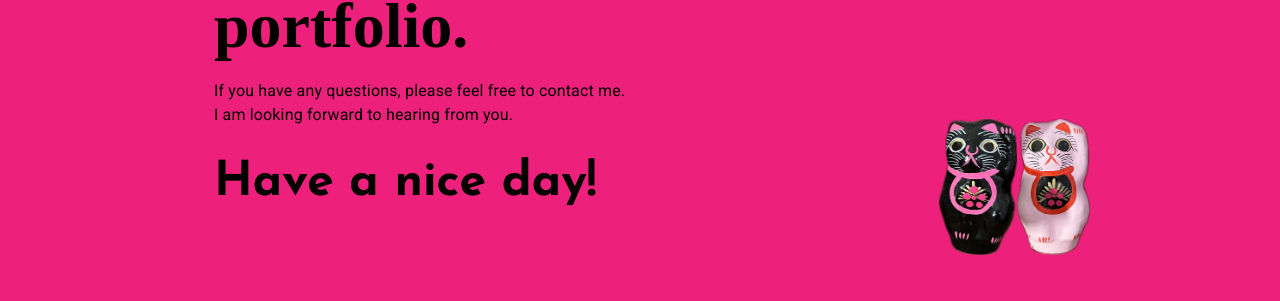
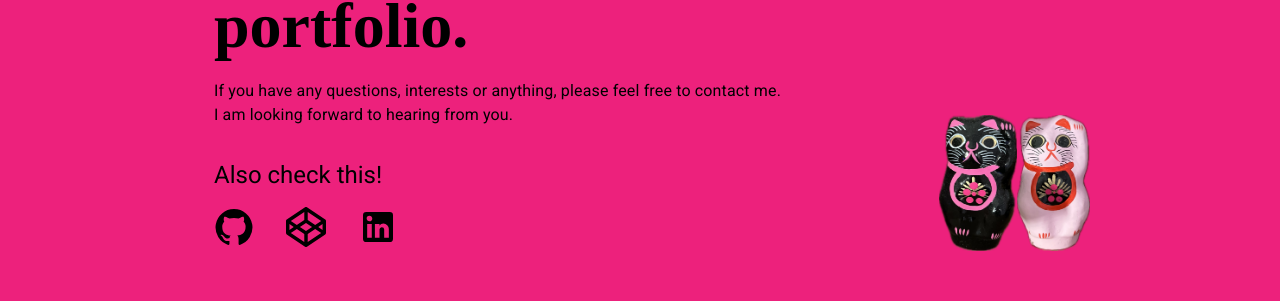
Before and after one commit to Reikasan/portfolio-2023, a React (Create React App) app: page / in a window 1280 px wide. Shown: the part 4249-4550 px from the top of the page. Built offline with nearby package versions, Linux system fonts and the light colour scheme.

Commit message:
Add link icons

```diff
--- a/src/Components/contact.tsx
+++ b/src/Components/contact.tsx
@@ -1,7 +1,10 @@
-import { Box, Container, Tooltip, Typography } from "@mui/material";
+import { Button, Box, Container, Tooltip, Typography, Link } from "@mui/material";
 import kuroNekoImg from "../assets/images/kuro-neko.png";
 import pinkNekoImg from "../assets/images/pink-neko.png";
-import PriorityHighIcon from '@mui/icons-material/PriorityHigh';
+import GitHubIcon from '@mui/icons-material/GitHub';
+import LinkedInIcon from '@mui/icons-material/LinkedIn';
+import { FontAwesomeIcon } from '@fortawesome/react-fontawesome';
+import { faCodepen } from '@fortawesome/free-brands-svg-icons';
 
 const imgContainerStyle = {
     display: 'flex',
@@ -9,6 +12,11 @@ const imgContainerStyle = {
     position: 'absolute' as 'absolute',
     right: '0',
     bottom: '10vh',
+}
+
+const linkStyle = {
+    width: '40px',
+    height: '40px',
 }
 
 const contact = () => {
@@ -24,9 +32,23 @@ const contact = () => {
                 </Box>
                 <Box>
                     <h2>Thank you for visiting my portfolio.</h2>
-                    <Typography variant="body1">If you have any questions, please feel free to contact me.</Typography>
+                    <Typography variant="body1">If you have any questions, interests or anything, please feel free to contact me.</Typography>
                     <Typography variant="body1">I am looking forward to hearing from you.</Typography>
-                    <p className="contact__message">Have a nice day!</p>
+                    <Box>
+                        <Typography variant="h5" sx={{margin: '2rem 0 1rem'}}>Also check this!</Typography>
+                        <Box sx={{display: 'flex', gap: '2rem'}}>
+                            <Link color="inherit" href="https://github.com/Reikasan" target="_blank" rel="noopener noreferrer" className="contact__link">
+                                <GitHubIcon/>
+                            </Link>
+                            <Link color="inherit" href="https://codepen.io/reikasan" target="_blank" rel="noopener noreferrer" className="contact__link">
+                                <FontAwesomeIcon icon={faCodepen} />
+                            </Link>
+                            <Link color="inherit" href="https://www.linkedin.com/in/reika-akuzawa-8271b7242/" target="_blank" rel="noopener noreferrer" className="contact__link">
+                                <LinkedInIcon/>
+                            </Link>
+                        </Box>
+                    </Box>
+                    {/* <p className="contact__message">Have a nice day!</p>  */}
                     <Box className="neko-img-container" sx={imgContainerStyle}>
                         <img src={kuroNekoImg} alt="kuro-neko" className="contact__img" />
                         <img src={pinkNekoImg} alt="pink-neko" className="contact__img" />
--- a/src/app.scss
+++ b/src/app.scss
@@ -113,58 +113,21 @@ a {
 }
 
 .about {
-    &__skills {
-        display: flex;
-        flex-wrap: wrap;
-        justify-content: center;
-        align-items: center;
-        margin: 0 auto;
-        width: 80%;
-        height: 100%;
-        padding: 0;
-        list-style: none;
-        font-family: silkscreen;
-        font-size: 1.5rem;
-        font-weight: normal;
-        color: $black;
-        text-align: center;
+    position: relative;
 
-        ul {
-            display: flex;
-            flex-wrap: wrap;
-            justify-content: center;
-            align-items: center;
-            margin: 0 auto;
-            width: 80%;
-            height: 100%;
-            padding: 0;
-            list-style: none;
-            font-family: silkscreen;
-            font-size: 1.5rem;
-            font-weight: normal;
-            color: $black;
-            text-align: center;
-        }
-
-        li {
-            margin: 0 1rem;
-            padding: 0.5rem 1rem;
-            border: 1px solid $black;
-            border-radius: 5px;
-            transition: all 0.3s ease-in-out;
-
-            &:hover {
-                background-color: $black;
-                color: $creamColor;
-            }
-        }
+    span.empText1 {
+        font-size: 3.2rem;
+        background-color: blueviolet;
+        color: coral;
     }
 
-    // .neko-img-container {
-    //     display: flex;
-    //     gap: 3rem;
-    //     height: 10vh;
-    // }
+    span.empText2 {
+        font-size: 3.2rem;
+        text-decoration: underline;
+        text-decoration-color: coral;
+        color: blueviolet;
+        text-transform: uppercase;
+    }
 
     .photo-about-me {
         margin-left: -10px;
@@ -460,10 +423,12 @@ a {
         margin: 0 0 1rem
     }
 
-    p:nth-of-type(3) {
-        font-size: 3rem;
-        font-family: 'Josefin Sans', sans-serif;
-        font-weight: 700;
-        margin-top: 2rem;
+    &__link {
+        svg {
+            width: 40px;
+            height: 40px;
+            // fill: $black;
+            // transition: all 0.3s ease-in-out;
+        }
     }
 }
```
